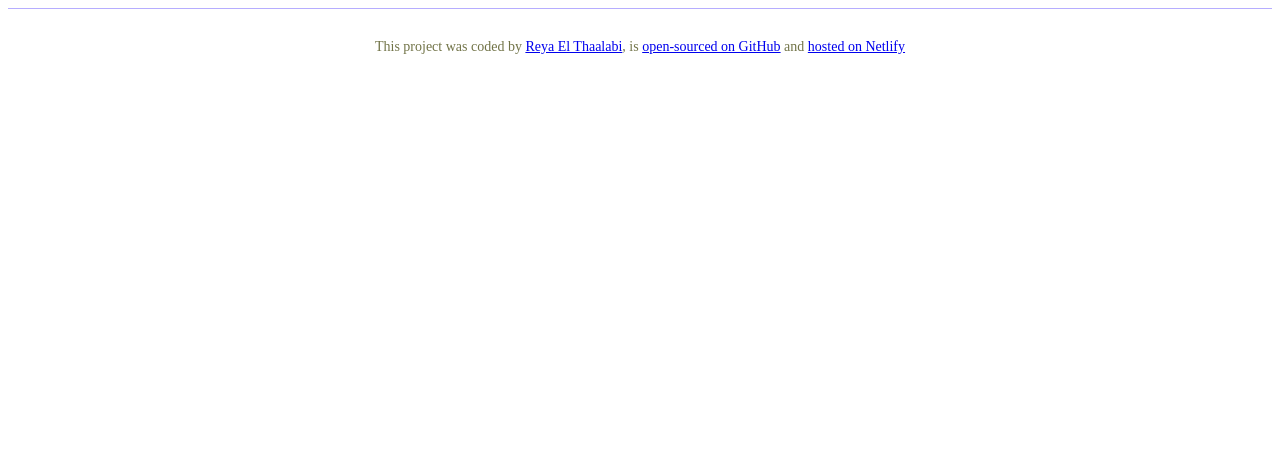
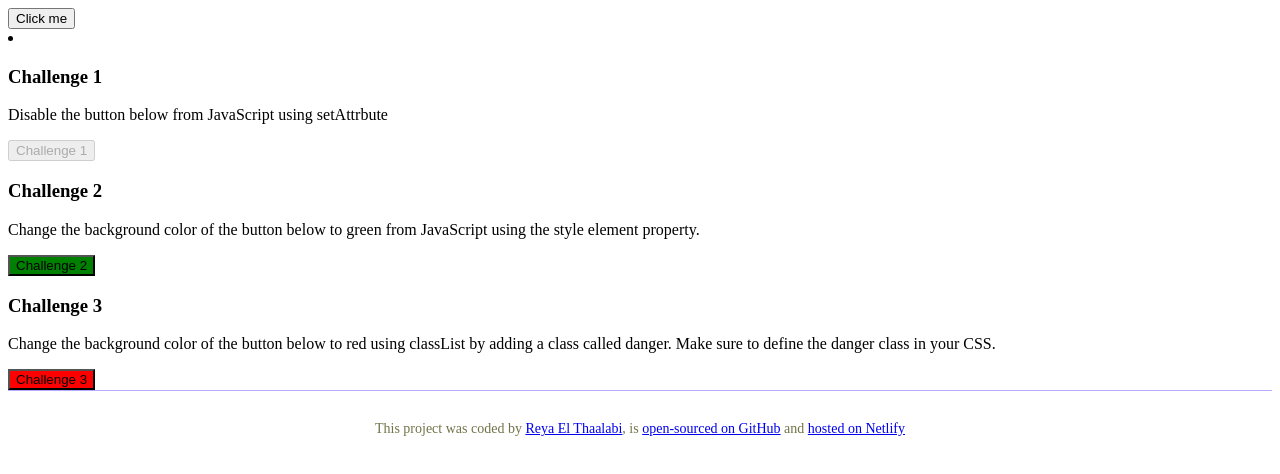
Before and after one commit to Reya0707/AI-Project, a plain HTML site: page index.html in a window 1280 px wide. Drawn offline with nearby package versions, Linux system fonts and the light colour scheme; no server answers.

Commit message:
added buttons to html and created classes and functions for them

```diff
--- a/index.html
+++ b/index.html
@@ -11,6 +11,31 @@
 </head>
 
 <body>
+
+  <button id="special-button">Click me </button>
+
+  <li class="danger">
+
+
+    <h3>Challenge 1</h3>
+    <p>Disable the button below from JavaScript using setAttrbute</p>
+    <button id="challenge-1">Challenge 1</button>
+
+    <h3>Challenge 2</h3>
+    <p>
+      Change the background color of the button below to green from JavaScript
+      using the style element property.
+    </p>
+    <button id="challenge-2">Challenge 2</button>
+
+    <h3>Challenge 3</h3>
+    <p>
+      Change the background color of the button below to red using classList by
+      adding a class called danger. Make sure to define the danger class in your
+      CSS.
+    </p>
+    <button id="challenge-3">Challenge 3</button>
+  </li>
   <footer>
     This project was coded by
     <a href="https://github.com/Reya0707" target="_blank"> Reya El Thaalabi</a>,
--- a/src/index.js
+++ b/src/index.js
@@ -4,10 +4,27 @@ function showAnswer(response) {
 
 let apiKey = "36c26f017e4ae34tb6a9679bb25odafe";
 let context =
-  "be polite and provide a short bio";
-let prompt = "Who was the first female president in the world?";
+  "be polite and precise";
+let prompt = "What's the national language of Belgium?";
 let apiUrl = `https://api.shecodes.io/ai/v1/generate?prompt=${prompt}&context=${context}&key=${apiKey}`;
 
 console.log(apiUrl);
 
 axios.get(apiUrl).then(showAnswer);
+
+let button = document.querySelector("#special-button");
+button.style.backgound = "red";
+
+console.log(button);
+
+
+let buttonOne = document.querySelector("#challenge-1");
+buttonOne.setAttribute("disabled", "disabled");
+
+
+  let buttonTwo = document.querySelector("#challenge-2");
+  buttonTwo.style.background = "green";
+
+
+let buttonThree = document.querySelector("#challenge-3");
+buttonThree.style.background = "red";
```
